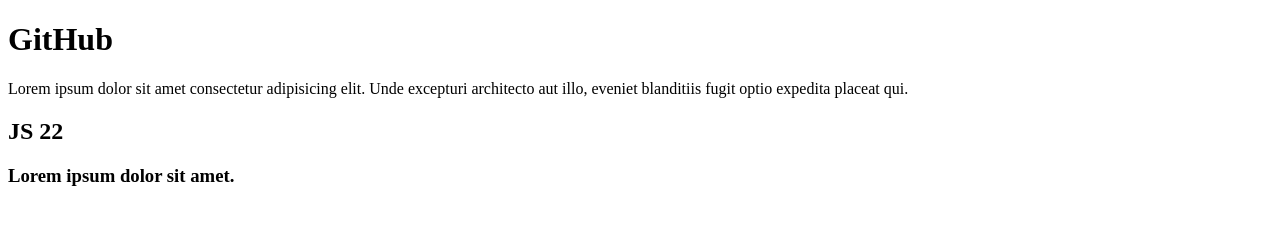
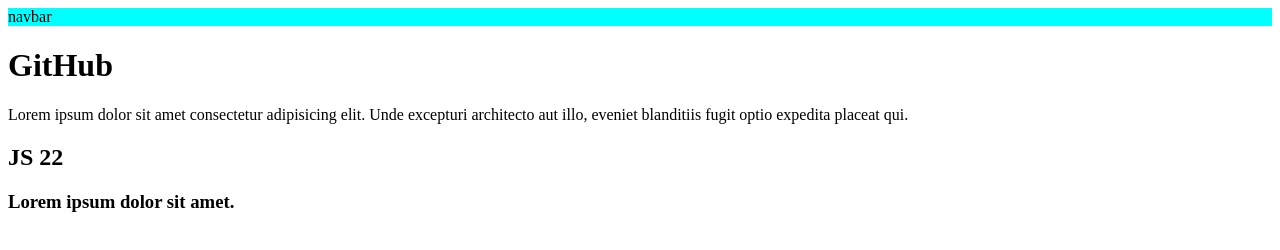
Before and after one commit to badoalmaz/git_practice, a plain HTML site: page index.html in a window 1280 px wide. Drawn offline with Linux system fonts and the light colour scheme.

Commit message:
added navbar

```diff
--- a/index.html
+++ b/index.html
@@ -7,6 +7,9 @@
     <title>Document</title>
   </head>
   <body>
+    <div>
+      <nav style="background-color: aqua">navbar</nav>
+    </div>
     <h1>GitHub</h1>
     <p>
       Lorem ipsum dolor sit amet consectetur adipisicing elit. Unde excepturi
```
